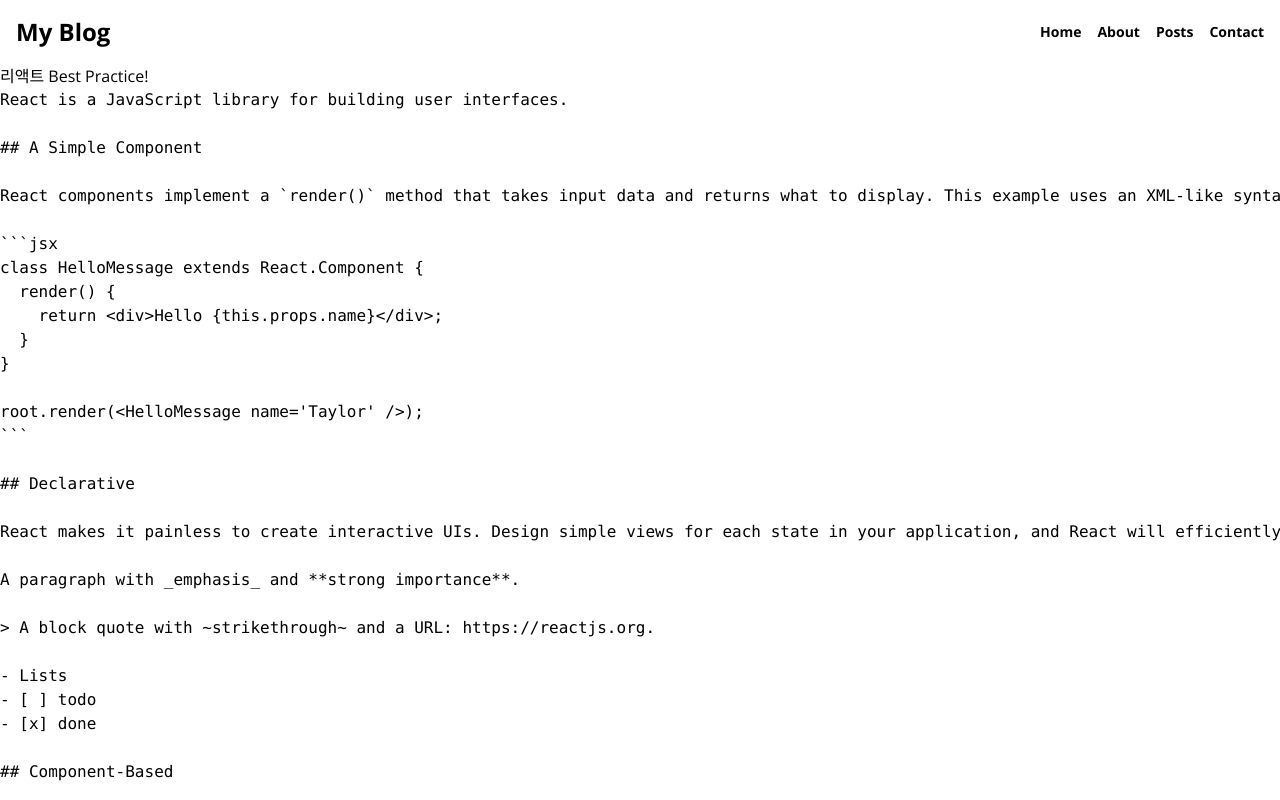
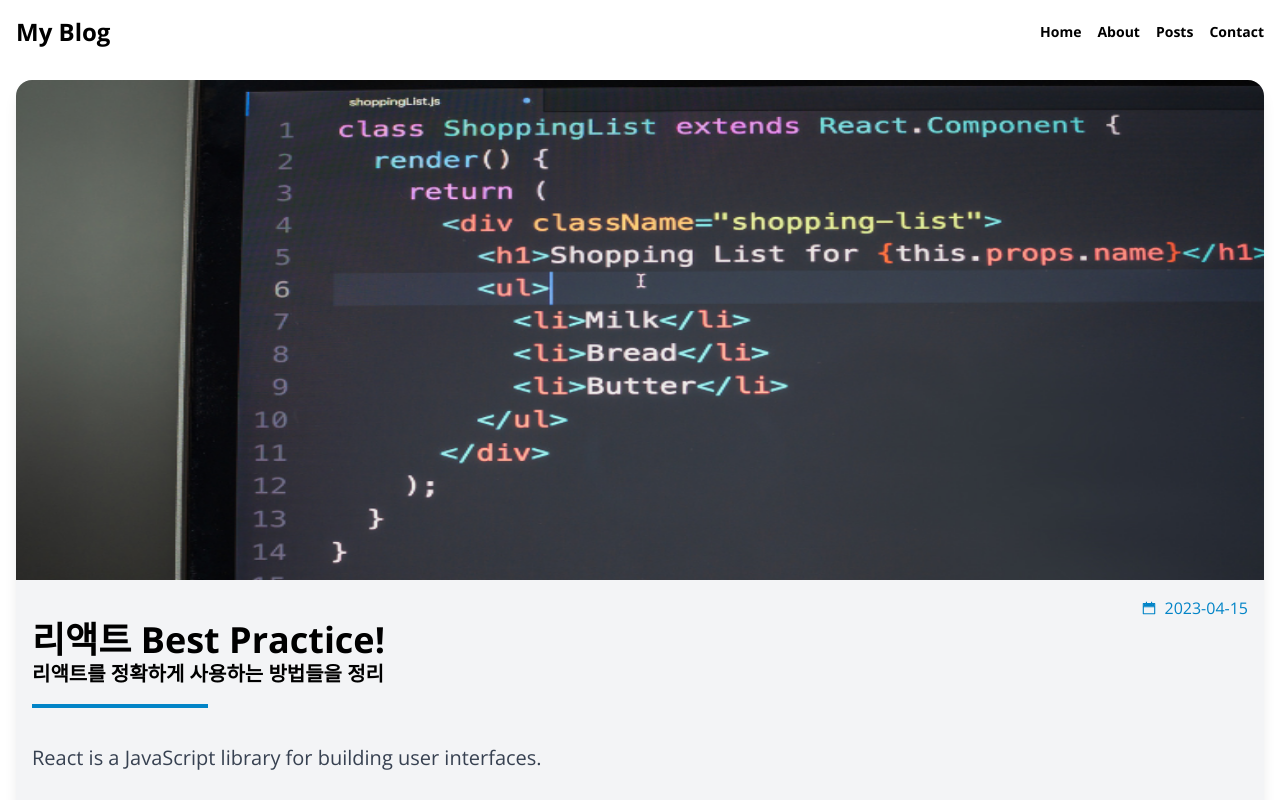
Before and after one commit to SangMin-Code/next_practice_blog, a Next.js app: page /posts/best-react-practices in a window 1280 px wide. Built offline with nearby package versions, Linux system fonts and the light colour scheme.

Commit message:
markdown

```diff
--- a/next.config.js
+++ b/next.config.js
@@ -3,6 +3,9 @@
   experimental: {
     appDir: true,
   },
+  images:{
+    domains:["images.unsplash.com"]
+  }
 }
 
 module.exports = nextConfig
--- a/package.json
+++ b/package.json
@@ -17,10 +17,16 @@
     "next": "13.3.0",
     "react": "18.2.0",
     "react-dom": "18.2.0",
+    "react-icons": "^4.8.0",
+    "react-markdown": "^8.0.7",
     "react-multi-carousel": "^2.8.3",
+    "react-syntax-highlighter": "^15.5.0",
+    "remark-gfm": "^3.0.1",
     "typescript": "5.0.4"
   },
   "devDependencies": {
+    "@tailwindcss/typography": "^0.5.9",
+    "@types/react-syntax-highlighter": "^15.5.6",
     "autoprefixer": "^10.4.14",
     "postcss": "^8.4.22",
     "tailwindcss": "^3.3.1"
--- a/src/app/posts/[slug]/page.tsx
+++ b/src/app/posts/[slug]/page.tsx
@@ -1,5 +1,7 @@
+import MarkDownViewer from "@/components/MarkDownViewer";
 import { getPostData } from "@/service/posts";
-
+import Image from 'next/image';
+import {AiTwotoneCalendar} from 'react-icons/ai'
 type Props = {
     params:{
         slug:string;
@@ -8,12 +10,27 @@
 
 export default  async function PostPage({params:{slug}}:Props){
 
-    const post = await getPostData(slug);
+    const {title, description, date, path, content}= await getPostData(slug);
 
     return(
-        <section className="w-full h-full">
-            <h1>{post.title}</h1>
-            <pre className="w-full h-full">{post.content}</pre>
-        </section>
+        <article className="rounded-2xl overflow-hidden bg-gray-100 shadow-lg m-4 ">
+            <Image
+                className="w-full h-1/5 max-h-[500px]"
+                src={`/images/posts/${path}.png`}
+                alt={title}
+                width={760}
+                height={420}
+            />
+            <section className="flex flex-col p-4 ">
+                <div className="flex items-center self-end text-sky-600">
+                    <AiTwotoneCalendar/>
+                    <p className="font-semi ml-2">{date.toString()}</p>
+                </div>
+                <h1 className="text-4xl font-bold">{title}</h1>
+                <p className="text-xl font-bold">{description}</p>
+                <div className="w-44 border-2 border-sky-600 mt-4 mb-8"></div>
+                <MarkDownViewer content={content}/>
+            </section>
+        </article>
     )
 }
--- /dev/null
+++ b/src/components/MarkDownViewer.tsx
@@ -0,0 +1,44 @@
+'use client';
+import { ReactMarkdown } from "react-markdown/lib/react-markdown";
+import remarkGfm from "remark-gfm";
+import { Prism as SyntaxHighlighter } from 'react-syntax-highlighter';
+import { materialDark } from 'react-syntax-highlighter/dist/esm/styles/prism';
+import Image from "next/image";
+
+
+const MarkDownViewer =({content}:{content:string})=>{
+    return(
+        <ReactMarkdown
+            className="prose lg:prose-xl max-w-none"
+            remarkPlugins={[remarkGfm]}
+             components={{
+          code({ node, inline, className, children, ...props }) {
+            const match = /language-(\w+)/.exec(className || "");
+            return !inline && match ? (
+              <SyntaxHighlighter
+              language={match[1]}
+              PreTag="div"
+              {...props}
+              style={materialDark}
+              >
+                {String(children).replace(/\n$/, "")}
+              </SyntaxHighlighter>
+            ) : (
+              <code {...props}>{children}</code>
+            );
+          },
+          img: (image) => (
+            <Image
+              src={image.src || ""}
+              alt={image.alt || ""}
+              width={500}
+              height={300}
+            //   className={classes.markdown_container_img}
+            />
+          ),
+        }}
+            >{content}</ReactMarkdown>
+    )
+}
+
+export default MarkDownViewer
--- a/tailwind.config.js
+++ b/tailwind.config.js
@@ -12,5 +12,5 @@
       },
     },
   },
-  plugins: [],
+  plugins: [require('@tailwindcss/typography'),],
 }
```
Also changed, not shown: 1 other file (tests, documents, lock files or other folders).
